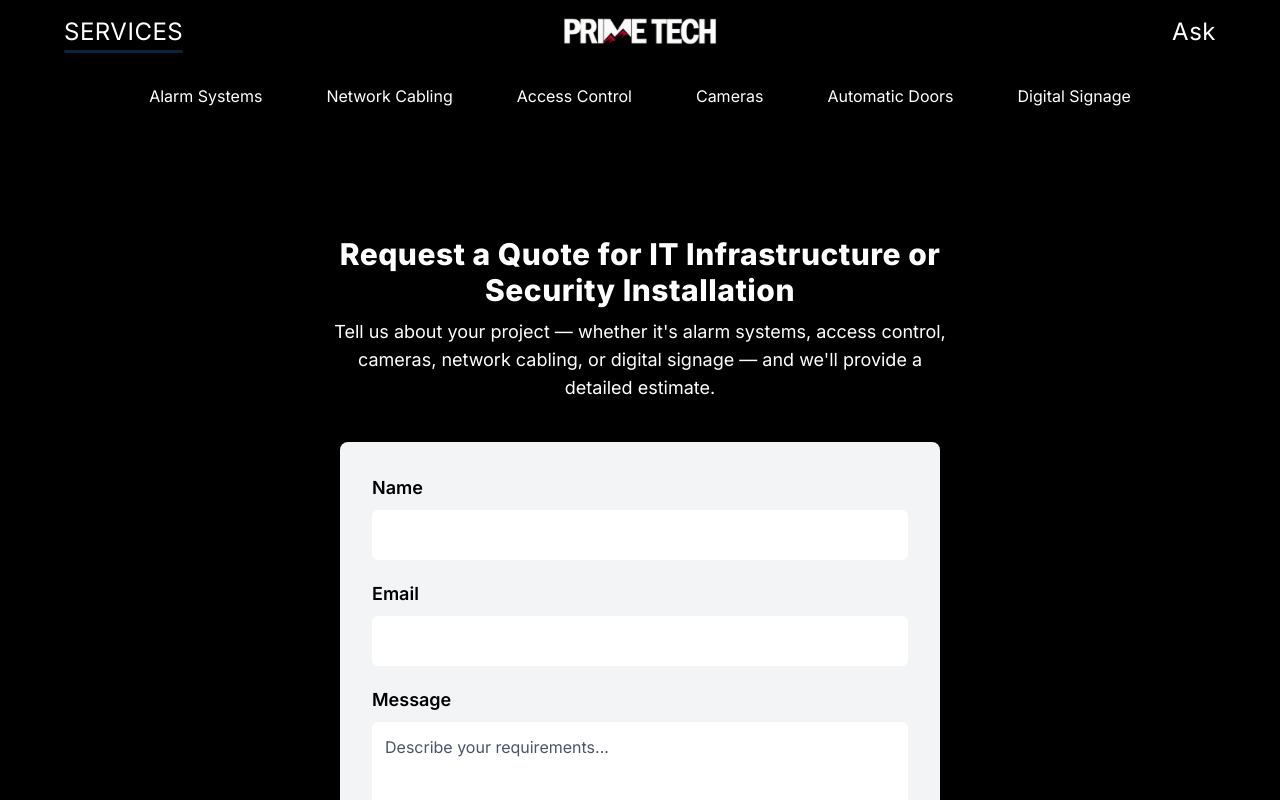
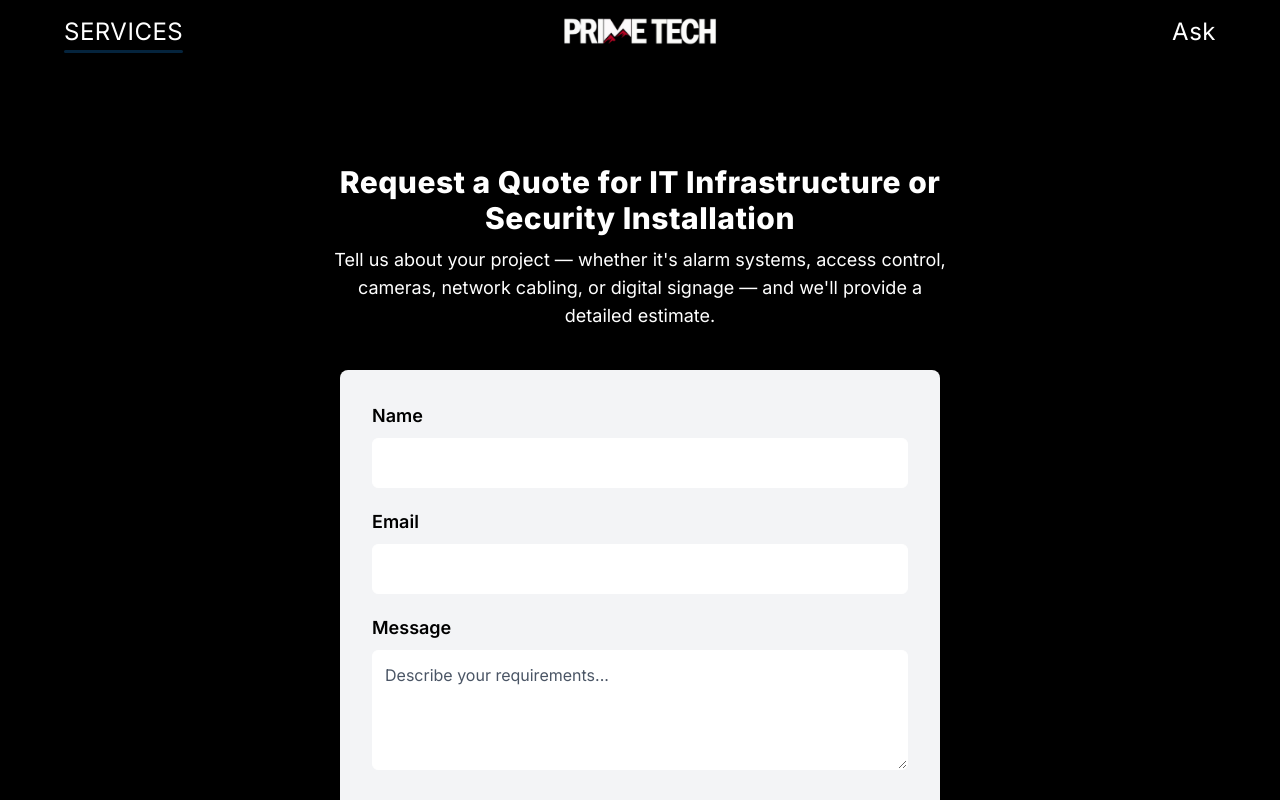
Before and after one commit to MoominNaik/PrimeTech-next, a Next.js app: page /ask in a window 1280 px wide. Shown: the top 800 px of the page. Built offline with nearby package versions, Linux system fonts and the light colour scheme.

Commit message:
featuresnavbar removed

```diff
--- a/src/app/layout.tsx
+++ b/src/app/layout.tsx
@@ -1,9 +1,7 @@
-'use client';
 import type { Metadata } from 'next'
 import { Inter } from 'next/font/google'
 import './globals.css'
 import Navbar from '@/Components/Navbar/Navbar'
-import FeaturesNavbar from '@/Components/Navbar/FeaturesNavbar'
 import Footer from '@/Components/Footer/Footer'
 
 const inter = Inter({ subsets: ['latin'] })
@@ -24,7 +22,6 @@ export default function RootLayout({
         <div className="sticky top-0 left-0 w-full z-50 bg-black shadow-md">
           <Navbar />
           <div className="hidden md:block">
-            <FeaturesNavbar />
           </div>
         </div>
         {children}
```
